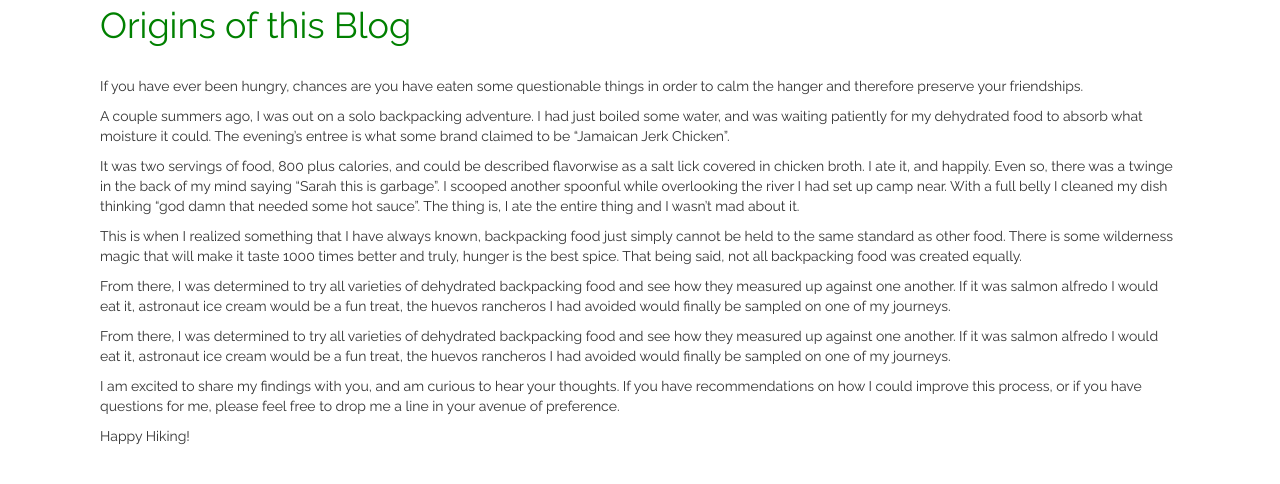
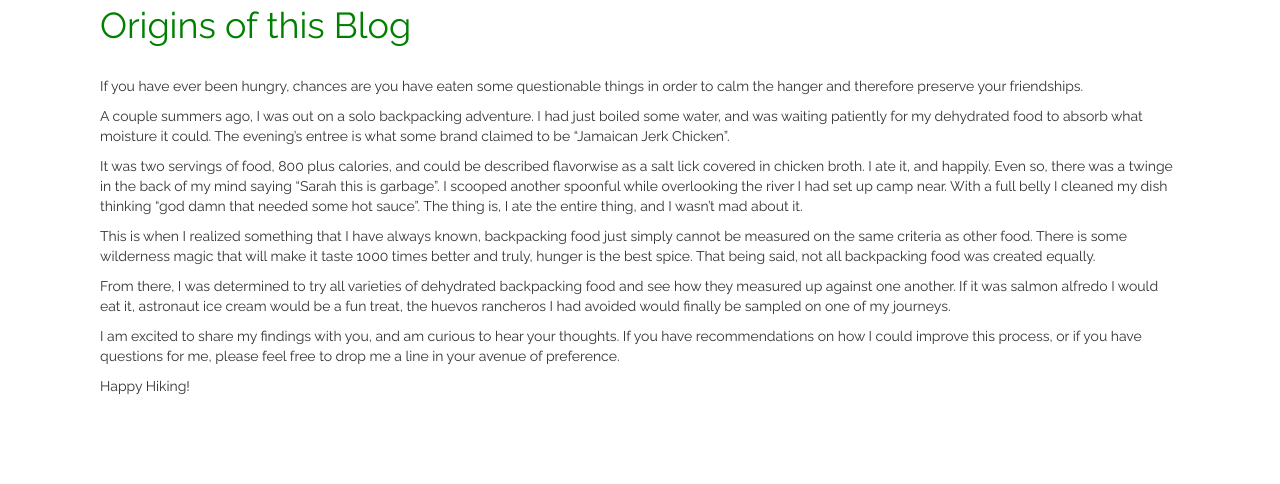
Before and after one commit to sarahdactyl71/haute_hiker, a Django app: page /about/ in a window 1280 px wide. Shown: the part 131-615 px from the top of the page. Run offline with Django 3.2, Linux system fonts and the light colour scheme; some libraries are stand-ins or nearby versions.

Commit message:
edits typos

```diff
--- a/reviews/templates/reviews/about.html
+++ b/reviews/templates/reviews/about.html
@@ -18,15 +18,11 @@
     </p>
 
     <p>
-      It was two servings of food, 800 plus calories, and could be described flavorwise as a salt lick covered in chicken broth. I ate it, and happily. Even so, there was a twinge in the back of my mind saying “Sarah this is garbage”. I scooped another spoonful while overlooking the river I had set up camp near. With a full belly I cleaned my dish thinking “god damn that needed some hot sauce”. The thing is, I ate the entire thing and I wasn’t mad about it.
+      It was two servings of food, 800 plus calories, and could be described flavorwise as a salt lick covered in chicken broth. I ate it, and happily. Even so, there was a twinge in the back of my mind saying “Sarah this is garbage”. I scooped another spoonful while overlooking the river I had set up camp near. With a full belly I cleaned my dish thinking “god damn that needed some hot sauce”. The thing is, I ate the entire thing, and I wasn’t mad about it.
     </p>
 
     <p>
-      This is when I realized something that I have always known, backpacking food just simply cannot be held to the same standard as other food. There is some wilderness magic that will make it taste 1000 times better and truly, hunger is the best spice. That being said, not all backpacking food was created equally.
-    </p>
-
-    <p>
-      From there, I was determined to try all varieties of dehydrated backpacking food and see how they measured up against one another. If it was salmon alfredo I would eat it, astronaut ice cream would be a fun treat, the huevos rancheros I had avoided would finally be sampled on one of my journeys.
+      This is when I realized something that I have always known, backpacking food just simply cannot be measured on the same criteria as other food. There is some wilderness magic that will make it taste 1000 times better and truly, hunger is the best spice. That being said, not all backpacking food was created equally.
     </p>
 
     <p>
```
